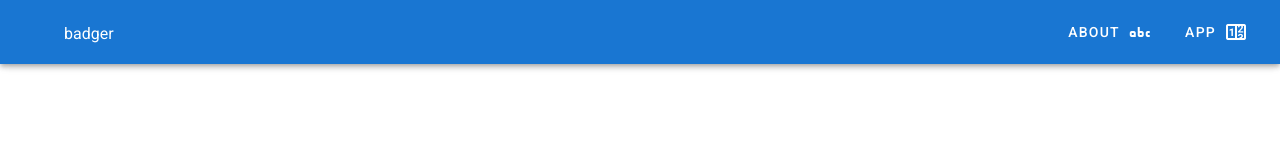
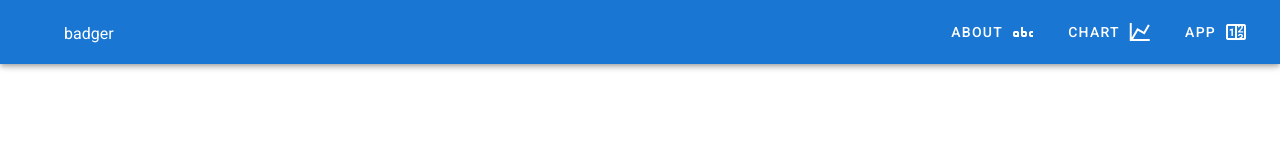
Before and after one commit to juissi999/badger, a Vue app: page /#/ in a window 1280 px wide. Shown: the top 160 px of the page. Built offline with nearby package versions, Linux system fonts and the light colour scheme.

Commit message:
Add separate chart-site with placeholder chart

```diff
--- a/src/App.vue
+++ b/src/App.vue
@@ -25,8 +25,12 @@
         <v-spacer></v-spacer>
 
         <v-btn @click="$router.push('about')" text>
-          <span class="mr-2">About</span>
+          <span class="mr-2">about</span>
           <v-icon>mdi-alphabetical</v-icon>
+        </v-btn>
+        <v-btn @click="$router.push('chart')" text>
+          <span class="mr-2">chart</span>
+          <v-icon>mdi-chart-line</v-icon>
         </v-btn>
         <v-btn @click="$router.push('/')" text>
           <span class="mr-2">app</span>
--- a/src/components/MainPage.vue
+++ b/src/components/MainPage.vue
@@ -44,59 +44,18 @@
           <PopUp />
         </v-row>
       </v-col>
-
-      <!-- <v-card class="mx-auto" max-width="400">
-        <SumChart :chartdata="datacollection" :options="options" />
-      </v-card> -->
     </v-row>
   </v-container>
 </template>
 
 <script>
 import PopUp from './PopUp'
-// import SumChart from './SumChart'
 
 export default {
   name: 'MainPage',
 
   components: { PopUp },
-  data: () => ({
-    datacollection: {
-      datasets: [
-        {
-          label: 'Clients',
 
-          data: [
-            {
-              x: new Date(),
-              y: 1
-            },
-            {
-              t: new Date(),
-              y: 10
-            }
-          ]
-        }
-      ]
-    },
-    options: {
-      title: {
-        display: true,
-        text: 'Ticks on timeline',
-
-        scales: {
-          xAxes: [
-            {
-              type: 'time',
-              time: {
-                distribution: 'series'
-              }
-            }
-          ]
-        }
-      }
-    }
-  }),
   methods: {
     addVisitor (howmany) {
       this.$store.commit('increment', howmany)
--- a/src/router/index.js
+++ b/src/router/index.js
@@ -1,28 +1,34 @@
-import Vue from "vue";
-import VueRouter from "vue-router";
-import Home from "../views/Home.vue";
+import Vue from 'vue'
+import VueRouter from 'vue-router'
+import Home from '../views/Home.vue'
 
-Vue.use(VueRouter);
+Vue.use(VueRouter)
 
 const routes = [
   {
-    path: "/",
-    name: "Home",
+    path: '/',
+    name: 'Home',
     component: Home
   },
   {
-    path: "/about",
-    name: "About",
+    path: '/chart',
+    name: 'Chart',
+    component: () =>
+      import(/* webpackChunkName: "about" */ '../views/Chart.vue')
+  },
+  {
+    path: '/about',
+    name: 'About',
     // route level code-splitting
     // this generates a separate chunk (about.[hash].js) for this route
     // which is lazy-loaded when the route is visited.
     component: () =>
-      import(/* webpackChunkName: "about" */ "../views/About.vue")
+      import(/* webpackChunkName: "about" */ '../views/About.vue')
   }
-];
+]
 
 const router = new VueRouter({
   routes
-});
+})
 
-export default router;
+export default router
--- /dev/null
+++ b/src/views/Chart.vue
@@ -0,0 +1,55 @@
+<template>
+  <v-container>
+    <v-row class="text-center">
+      <v-col class="mb-3 ma-md-4 pa-0 pa-md-5">
+        <h1 class="display-2 font-weight-bold mb-1 mb-md-3">Chart</h1>
+      </v-col>
+    </v-row>
+    <v-card class="mx-auto" max-width="400">
+      <SumChart :chartdata="datacollection" :options="options" />
+    </v-card>
+  </v-container>
+</template>
+
+<script>
+import SumChart from '../components/SumChart'
+export default {
+  components: { SumChart },
+  data: () => ({
+    datacollection: {
+      datasets: [
+        {
+          label: 'Clients',
+          data: [
+            {
+              x: new Date(),
+              y: 1
+            },
+            {
+              t: new Date(),
+              y: 10
+            }
+          ]
+        }
+      ]
+    },
+    options: {
+      title: {
+        display: true,
+        text: 'Ticks on timeline',
+
+        scales: {
+          xAxes: [
+            {
+              type: 'time',
+              time: {
+                distribution: 'series'
+              }
+            }
+          ]
+        }
+      }
+    }
+  })
+}
+</script>
```
Also changed, not shown: 9 other files (tests, documents, lock files or other folders).
